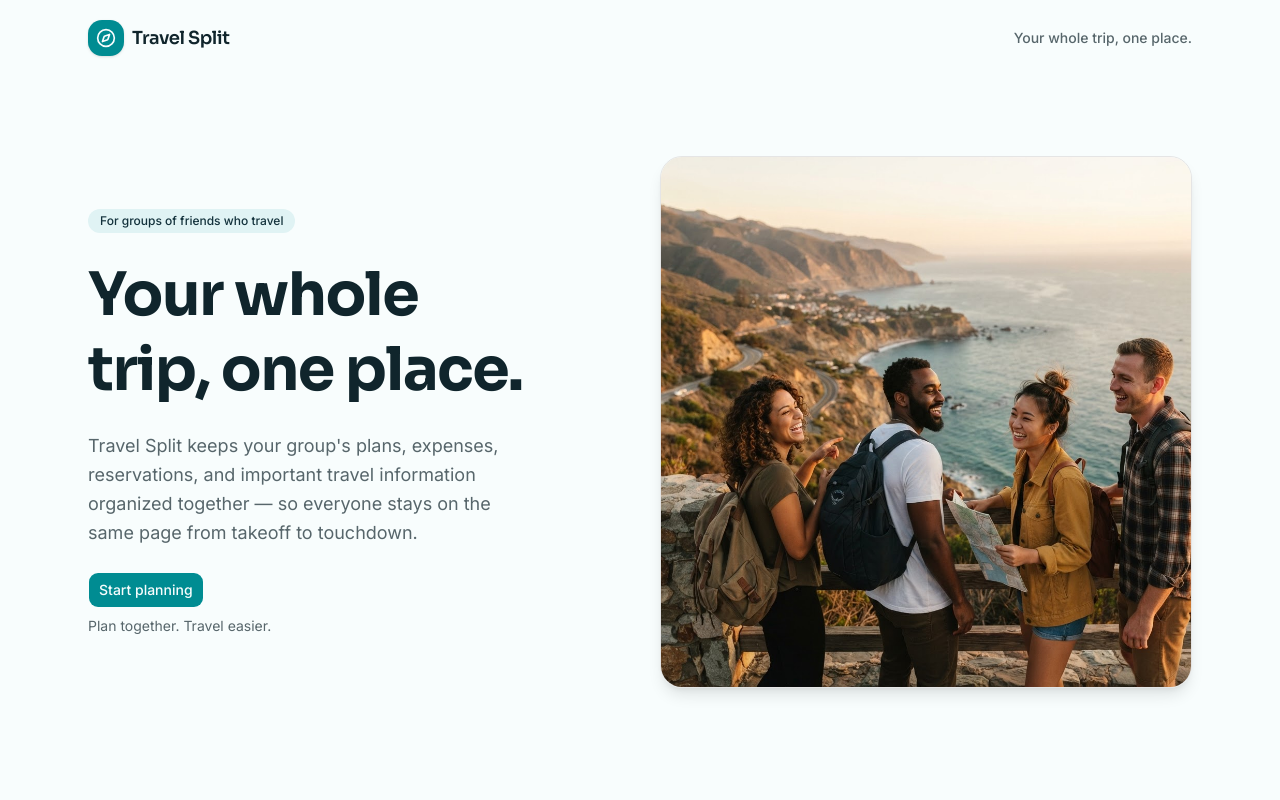
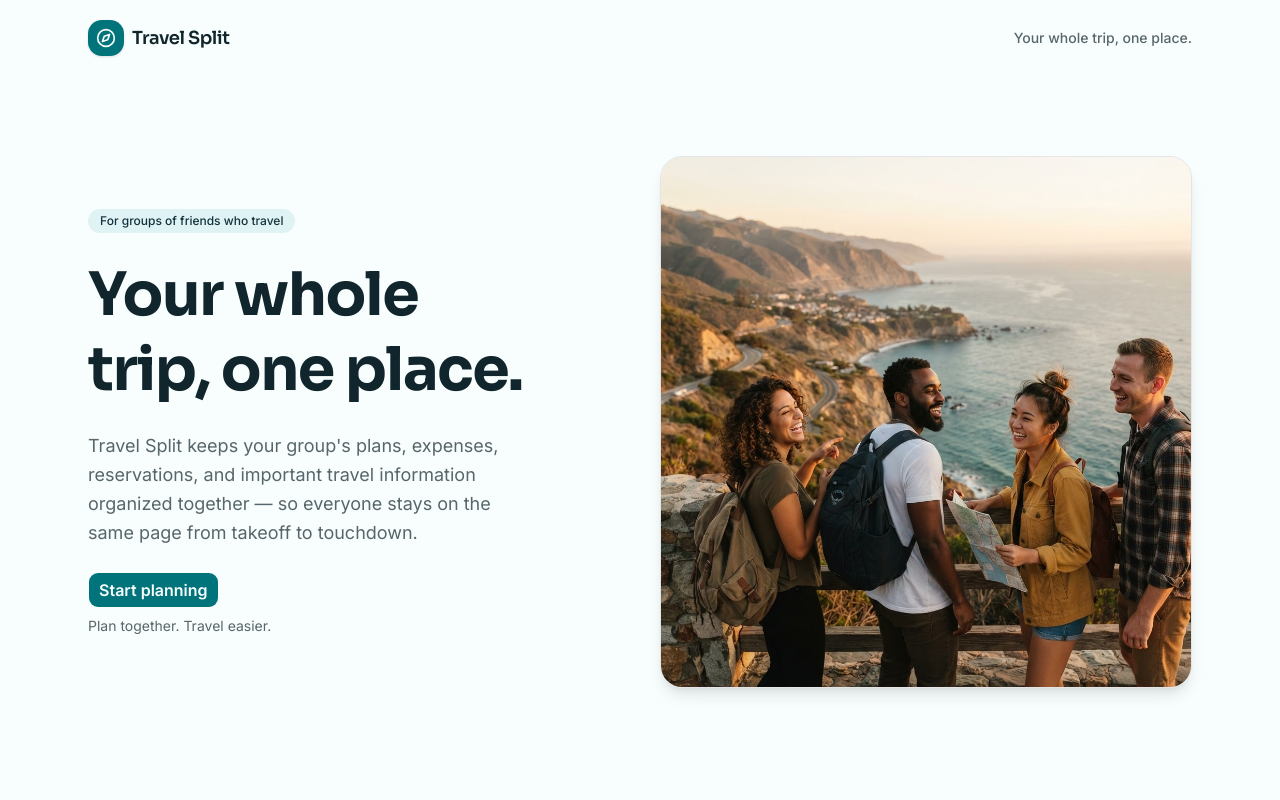
Before and after one commit to reginasotolavin/travel-split, a Next.js app: page / in a window 1280 px wide. Shown: the top 800 px of the page. Built offline with nearby package versions, Linux system fonts and the light colour scheme.

Commit message:
feat: adjust primary color and enhance hero button accessibility
Co-authored-by: reginasotolavin <319085734+reginasotolavin@users.noreply.github.com>

```diff
--- a/app/globals.css
+++ b/app/globals.css
@@ -55,7 +55,7 @@
   --card-foreground: oklch(0.25 0.03 220);
   --popover: oklch(1 0 0);
   --popover-foreground: oklch(0.25 0.03 220);
-  --primary: oklch(0.58 0.1 200);
+  --primary: oklch(0.5 0.1 200);
   --primary-foreground: oklch(0.99 0.005 200);
   --secondary: oklch(0.95 0.02 200);
   --secondary-foreground: oklch(0.3 0.04 220);
--- a/components/hero.tsx
+++ b/components/hero.tsx
@@ -14,11 +14,15 @@ export function Hero() {
         <p className="max-w-md text-pretty text-base leading-relaxed text-muted-foreground sm:text-lg">
           Travel Split keeps your group&apos;s plans, expenses, reservations, and
           important travel information organized together — so everyone stays on
-          the           same page from takeoff to touchdown.
+          the same page from takeoff to touchdown.
         </p>
 
         <div className="flex flex-col items-start gap-2">
-          <Button size="lg" className="w-full sm:w-auto">
+          <Button
+            size="lg"
+            aria-label="Start planning your trip with Travel Split"
+            className="w-full text-base font-semibold hover:bg-primary/90 sm:w-auto"
+          >
             Start planning
           </Button>
           <p className="text-sm text-muted-foreground">
```
